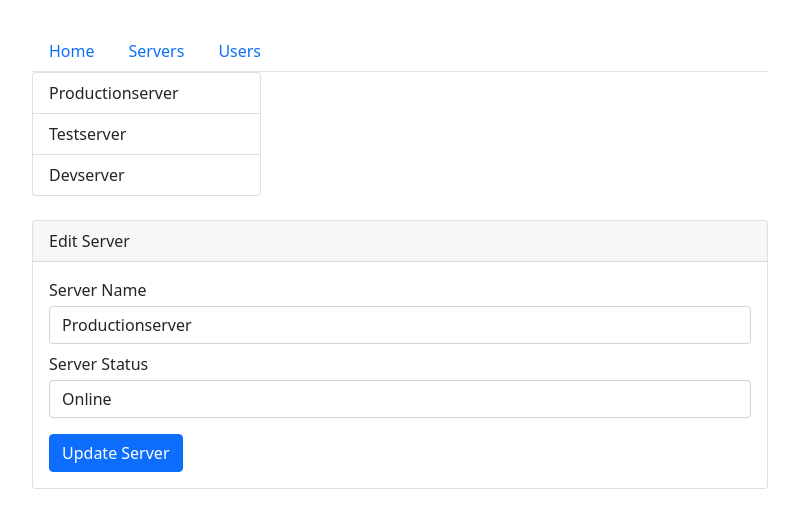
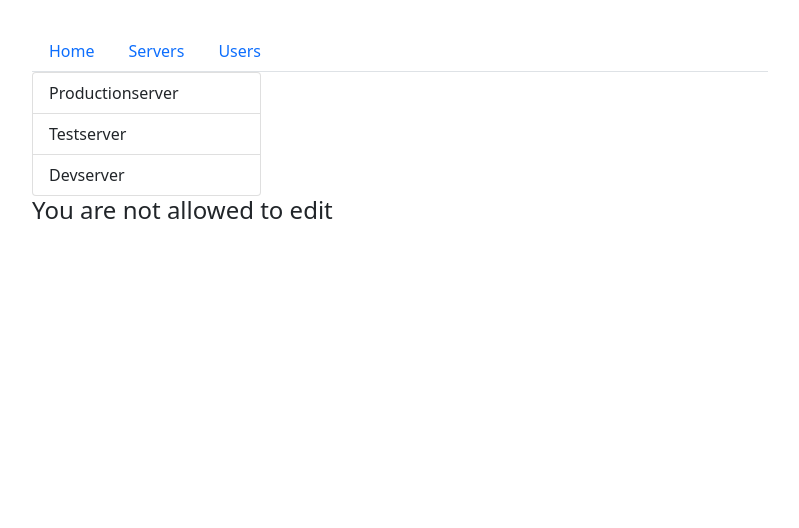
Before and after one commit to vishal-08/my-first-app, an Angular app: page /servers/1/edit in a window 1280 px wide. Shown: the top 528 px of the page, without its empty margins (50-849 px from the left). Built offline with nearby package versions, Linux system fonts and the light colour scheme.

Commit message:
using queryparameter

```diff
--- a/src/app/servers/edit-server/edit-server.component.html
+++ b/src/app/servers/edit-server/edit-server.component.html
@@ -1,27 +1,20 @@
-<div class="card mt-4">
+<h4 *ngIf="!allowEdit">You are not allowed to edit</h4>
+<div *ngIf="allowEdit">
+  <div class="card mt-4"></div>
   <div class="card-header">Edit Server</div>
   <div class="card-body">
     <div class="form-group">
       <label for="name">Server Name</label>
-      <input
-        type="text"
-        id="name"
-        class="form-control mt-1"
-        [(ngModel)]="serverName">
+      <input type="text" id="name" class="form-control mt-1" [(ngModel)]="serverName">
     </div>
     <div class="form-group">
       <label for="status" class="mt-2">Server Status</label>
-      <select
-        id="status"
-        class="form-control mt-1"
-        [(ngModel)]="serverStatus">
+      <select id="status" class="form-control mt-1" [(ngModel)]="serverStatus">
         <option value="online">Online</option>
         <option value="offline">Offline</option>
       </select>
     </div>
-    <button
-      class="btn btn-primary mt-3"
-      (click)="onUpdateServer()">Update Server</button>
+    <button class="btn btn-primary mt-3" (click)="onUpdateServer()">Update Server</button>
 
   </div>
 </div>
--- a/src/app/servers/edit-server/edit-server.component.ts
+++ b/src/app/servers/edit-server/edit-server.component.ts
@@ -1,5 +1,5 @@
 import { Component, OnInit } from '@angular/core';
-import { ActivatedRoute } from '@angular/router';
+import { ActivatedRoute, Params } from '@angular/router';
 
 import { ServersService } from '../servers.service';
 
@@ -12,12 +12,17 @@ export class EditServerComponent implements OnInit {
   server: {id: number, name: string, status: string};
   serverName = '';
   serverStatus = '';
+  allowEdit = false
 
   constructor(private serversService: ServersService, private route: ActivatedRoute) { }
 
   ngOnInit() {
 
-    this.route.queryParams.subscribe()
+    this.route.queryParams.subscribe(
+      (queryParams : Params) =>{
+        this.allowEdit = queryParams['allowEdit'] === '1' ? true : false
+      }
+    )
     this.route.fragment.subscribe()
     this.server = this.serversService.getServer(1)!;
     this.serverName = this.server.name;
--- a/src/app/servers/server/server.component.ts
+++ b/src/app/servers/server/server.component.ts
@@ -22,7 +22,7 @@ export class ServerComponent implements OnInit {
   }
 
   editServer(){
-    this.router.navigate(['edit'],{relativeTo: this.route})
+    this.router.navigate(['edit'],{relativeTo: this.route, queryParamsHandling: 'preserve'})
   }
 
 }
--- a/src/app/servers/servers.component.html
+++ b/src/app/servers/servers.component.html
@@ -3,7 +3,7 @@
     <div class="list-group">
       <!-- <a [routerLink] = "['/servers', server.id, 'edit']" -->
       <a [routerLink] = "['/servers', server.id]"
-          [queryParams] = "{allowedit: '1'}"
+          [queryParams] = "{allowedit: server.id === 3 ? '1' : '0'}"
           fragment = "loading"
         href="#"
         class="list-group-item"
```
